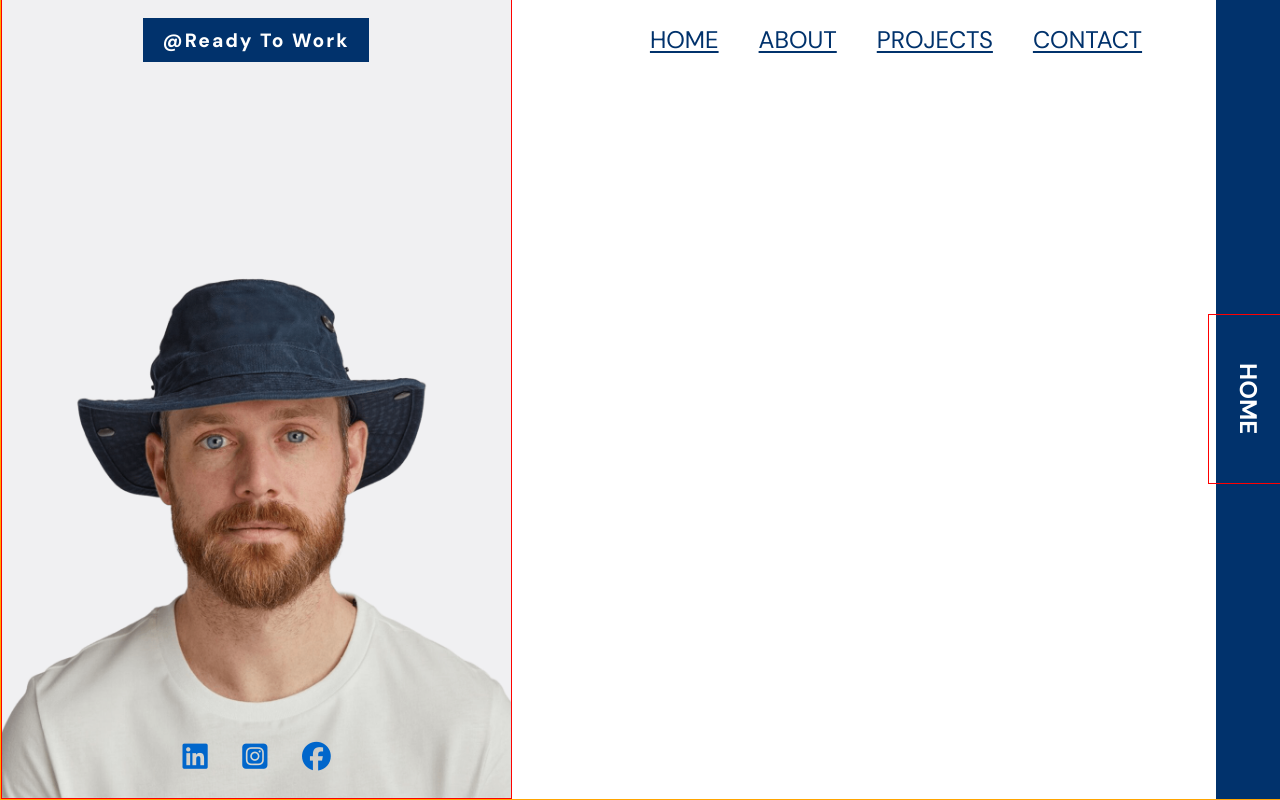
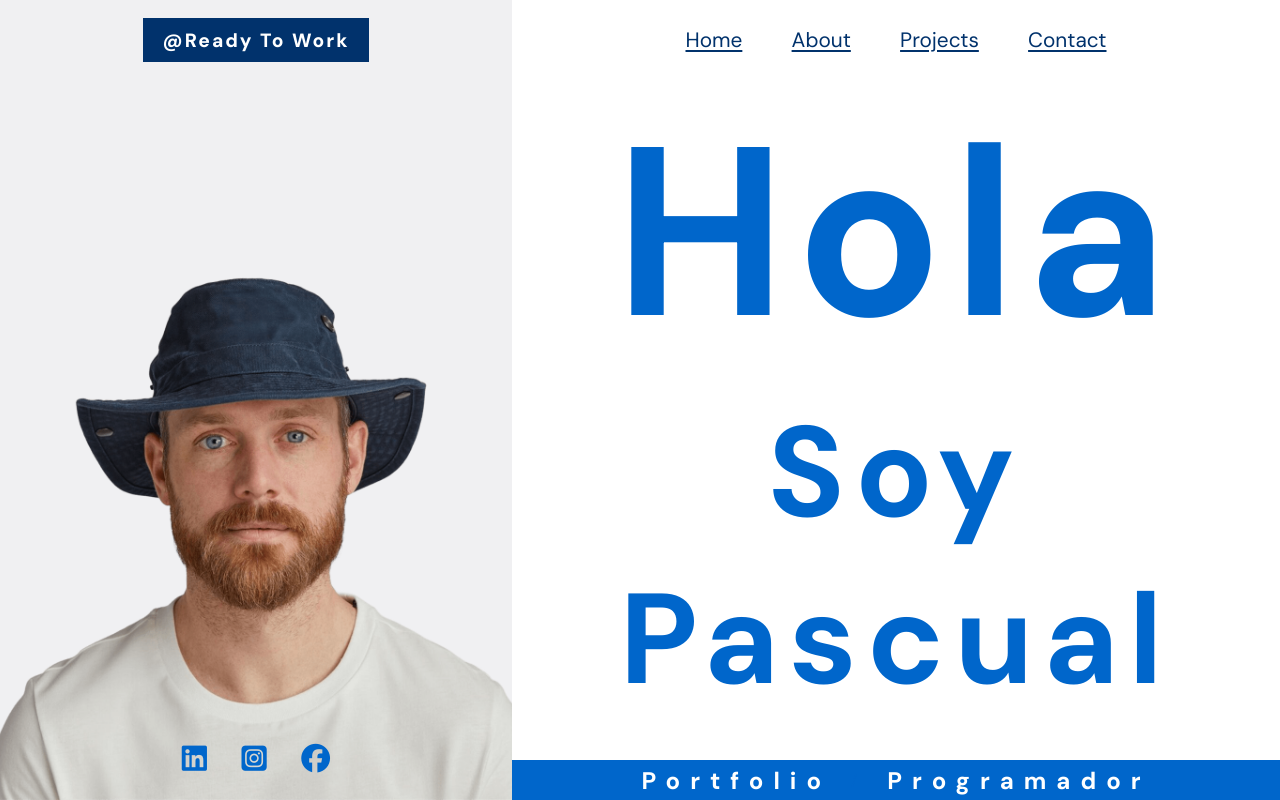
Before and after one commit to juanjpl/practice-repo, a plain HTML site: page html/pageOne.html in a window 1280 px wide. Drawn offline with Linux system fonts and the light colour scheme.

Commit message:
push one

```diff
--- /dev/null
+++ b/css/hello.css
@@ -0,0 +1,143 @@
+@import url("https://fonts.googleapis.com/css2?family=Manrope:wght@200..800&display=swap");
+
+:root {
+  --font-manrope: "Manrope", serif;
+
+  --color-blue-001: #054982;
+  --color-blue-002: #1c7dd5;
+  --color-blue-003: #2a4a8b;
+
+  --color-green-001: #0091b5;
+  --color-green-002: #bbcf00;
+
+  --color-orange-001: ##db5000;
+  --color-orange-002: #be6c00;
+  --color-orange-003: #eeba00;
+
+  --color-yellow-001: #f5c900;
+  --color-yellow-001: #f8d90f;
+}
+
+* {
+  margin: 0;
+  padding: 0;
+  box-sizing: border-box;
+  color: white;
+  font-family: var(--font-manrope);
+}
+
+html {
+  background-color: transparent;
+}
+
+body {
+  background-color: var(--color-blue-002);
+  width: 100vw;
+  height: 100vh;
+  display: flex;
+  flex-direction: row;
+  justify-content: center;
+  align-items: center;
+}
+
+.container-hello {
+  height: 95vh;
+  width: 75vw;
+}
+
+.hero {
+  height: 75%;
+  text-align: right;
+  display: flex;
+  flex-direction: row;
+  align-items: center;
+}
+
+.portfolio {
+
+  height: 15%;
+  display: flex;
+  flex-direction: row;
+  justify-content: space-between;
+  align-items: center;
+}
+
+.hero > div {
+  height: max-content;
+  width: 100%;
+}
+
+.hero > div > h1 {
+  font-size: 20em;
+  text-transform: capitalize;
+  font-weight: 800;
+  letter-spacing: 5px;
+  line-height: 1em;
+}
+
+.hero > div > h2 {
+  font-size: 10em;
+  text-transform: capitalize;
+  letter-spacing: 5px;
+}
+.portfolio>div{
+    width: 45%;
+    display: flex;
+    flex-direction: row;
+    justify-content: space-around;
+    align-items: center;
+    height: 100%;
+}
+
+.portfolio >div {
+  font-size: 1.5em;
+  text-transform: capitalize;
+  letter-spacing: 0.3em;
+}
+
+.navbar {
+  display: flex;
+  flex-direction: row;
+  justify-content: space-between;
+  align-items: center;
+  height: 10vh;
+}
+
+.navbar > img {
+  height: 100%;
+  border-radius: 50%;
+  background-color: pink;
+}
+
+.navbar > div {
+    width: 45%;
+    display: flex;
+    flex-direction: row;
+    justify-content: space-around;
+    align-items: center;
+    height: 100%;
+    font-size: 1.5em;
+    text-transform: capitalize;
+    letter-spacing: 0.3em;
+}
+
+.links > ul {
+  display: flex;
+  flex-direction: row;
+  height: 10vh;
+  justify-content: space-around;
+  align-items: center;
+}
+.links > ul > li {
+  height: 100%;
+  display: flex;
+  flex-direction: column;
+  justify-content: center;
+}
+
+.links > ul > li > a {
+  padding: 0.5em 1.5em;
+  text-transform: capitalize;
+  font-size: 1.2em;
+  letter-spacing: 0.2em;
+}
--- a/css/pageOneStyle.css
+++ b/css/pageOneStyle.css
@@ -33,7 +33,6 @@ html {
 }
 
 .contenedor {
-  border: 1px solid orange;
   width: 100vw;
   height: 100vh;
   display: flex;
@@ -89,9 +88,8 @@ html {
   align-items: center;
 }
 
-.links>h2{
-  border:1px solid red;
-  padding:2em 1em;
+.links > h2 {
+  padding: 2em 1em;
   writing-mode: vertical-lr;
   text-transform: uppercase;
 }
@@ -143,11 +141,10 @@ html {
 }
 
 .menu {
-
   width: 60vw;
   height: 100%;
   display: flex;
-  flex-direction: row;
+  flex-direction: column;
   justify-content: center;
   align-items: center;
 }
@@ -162,46 +159,80 @@ html {
 }
 
 .menu > ul > li > a {
-  text-transform: uppercase;
+  text-transform: capitalize;
   color: var(--color-blue-dark-001);
-  font-size: 1.5em;
-
-  padding: 0.3em 0.5em;
+  font-size: 1.3em;
+  padding: 0.3em 0.8em;
 }
 
-
-.seccion2{
-  display:flex;
-flex-direction: column;
-justify-content: flex-end;
-align-items: center;
-border: 1px solid red;
-padding:1em;
-
+.seccion2 {
+  display: flex;
+  flex-direction: column;
+  justify-content: flex-end;
+  align-items: center;
+  padding: 1em;
 }
 
-.seccion2>.social-icons{
-
-width: 100%;
-height: max-content;
+.seccion2 > .social-icons {
+  width: 100%;
+  height: max-content;
   display: flex;
   flex-direction: row;
   justify-content: center;
   align-items: center;
-
 }
 
-.social-icons>a{
+.social-icons > a {
   font-size: 1.8em;
-  padding:0.2em 0.6em;
+  padding: 0.2em 0.6em;
   transition: all 0.8s ease-in-out;
-
 }
 
-.social-icons>a:hover{
+.social-icons > a:hover {
   scale: 1.5;
 }
 
-.social-icons>a>i{
-  color:var(--color-blue-dark-002);
+.social-icons > a > i {
+  color: var(--color-blue-dark-002);
 }
+
+.hero-text {
+  width: 100%;
+  text-align: center;
+  text-transform: capitalize;
+  letter-spacing: 10px;
+  color: var(--color-blue-dark-002);
+}
+
+.hero-text > h2 {
+  font-size: 8em;
+  color: var(--color-blue-dark-002);
+}
+.hero-text > h1 {
+
+  font-size: 15em;
+  color: var(--color-blue-dark-002);
+}
+
+.text-portfolio {
+  position: fixed;
+  bottom: 0px;
+  display: flex;
+  flex-direction: row;
+  justify-content: center;
+  align-items: center;
+  background-color: #0066cb;
+  width: 60%;
+  height: 5%;
+}
+.text-portfolio > h2,
+.text-portfolio > span {
+  color: var(--color-blue-dark-002);
+  padding: 0.5em;
+  text-transform: capitalize;
+  letter-spacing: 10px;
+}
+
+.text-portfolio > h2 {
+  color: white;
+}
--- a/html/pageOne.html
+++ b/html/pageOne.html
@@ -31,7 +31,7 @@
           <li>
             <a
               onClick="clickMe(true);"
-              href="javascript:setTimeout(()=>{window.location = './pageTwo.html' },700);"
+              href="javascript:setTimeout(()=>{window.location = './hello.html' },700);"
               >projects</a
             >
           </li>
@@ -61,13 +61,25 @@
         </div>
       </div>
       <div class="seccion1">
+        <div id="menu" class="menu">
+
+          <div class="hero-text">
+            <h1>hola</h1>
+            <h2>soy pascual</h2>
+          </div>
+          <div class="text-portfolio">
+            <h2>portfolio</h2>
+            <span>/</span>
+            <h2>programador</h2>
+          </div>
+        </div>
+
+
 
       </div>
 
 
-      <div class="links">
-        <h2>home</h2>
-      </div>
+
     </div>
 
     <div id="box" class="box"></div>
@@ -76,6 +88,7 @@
       src="https://kit.fontawesome.com/862ac02261.js"
       crossorigin="anonymous"
     ></script>
-    <script src="../js/app.js"></script>
+    <script type="module" src="../js/app.js"></script>
+    <script type="module" src="../js/menu/listmenu.js"></script>
   </body>
 </html>
--- a/js/app.js
+++ b/js/app.js
@@ -1 +1,7 @@
+import { listMenu } from "./menu/listmenu.js"
+
 console.log("comenzando programacion")
+
+for(let i=0 ; i< listMenu.length ; i++){
+    console.log(listMenu[i])
+}
--- /dev/null
+++ b/js/menu/listmenu.js
@@ -0,0 +1,9 @@
+
+export  const listMenu = [
+    "home",
+    "about",
+    "projects",
+    "contact"
+]
+
+console.log("cargando menu.....")
--- a/js/presentation.js
+++ b/js/presentation.js
@@ -1,3 +1,4 @@
+
 window.onload = function(e){
     console.log("Bienvenidos")
 
@@ -7,6 +8,6 @@ window.onload = function(e){
           }, "3500");
 
 
-          setTimeout(()=>{window.location = './html/pageOne.html' },4500)
+          setTimeout(()=>{window.location = './html/pageOne.html' },4000)
 
 }
```
Also changed, not shown: css/presentationstyle.css (+7 -7 lines), html/hello.html (added, +47 -0 lines), index.html (+2 -1 lines).
